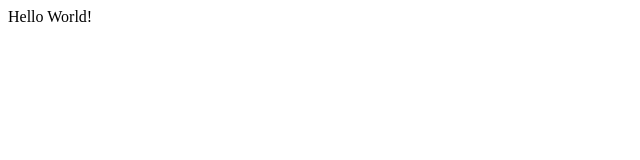
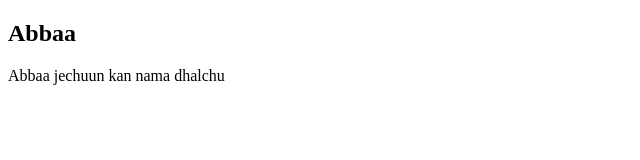
Before and after one commit to eyob0007/Buurana, a plain HTML site: page Abbaa.html in a window 1280 px wide. Shown: the whole page, without its empty margins (0-640 px from the left). Drawn offline with Linux system fonts and the light colour scheme.

Commit message:
Update Abbaa.html

```diff
--- a/Abbaa.html
+++ b/Abbaa.html
@@ -6,7 +6,8 @@
     </head>
     <body>
       <div>
-        Hello World!
+        <h2>Abbaa</h2>
+<p>Abbaa jechuun kan nama dhalchu</p>
       </div>
     </body>
 </html>
```
